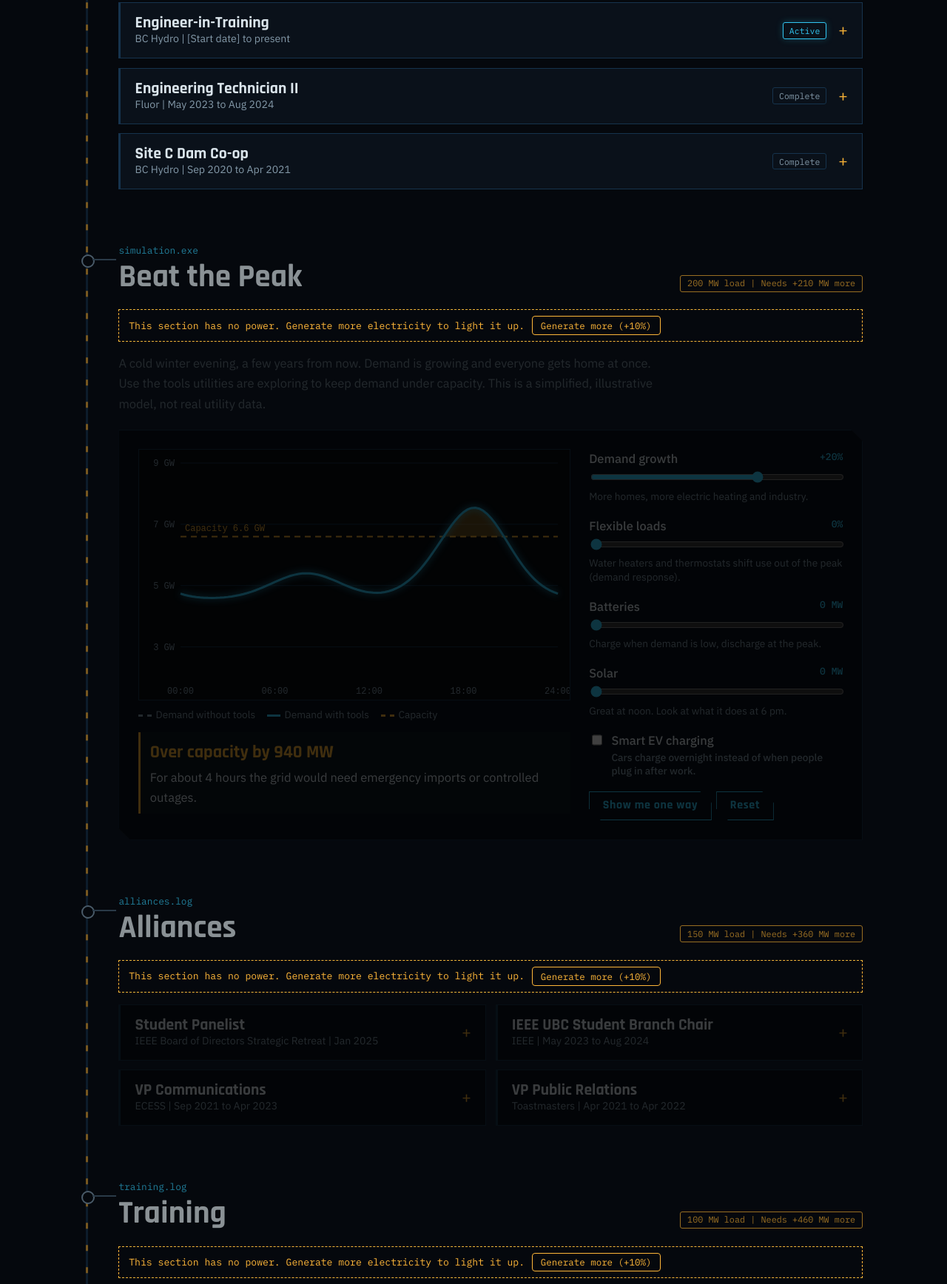
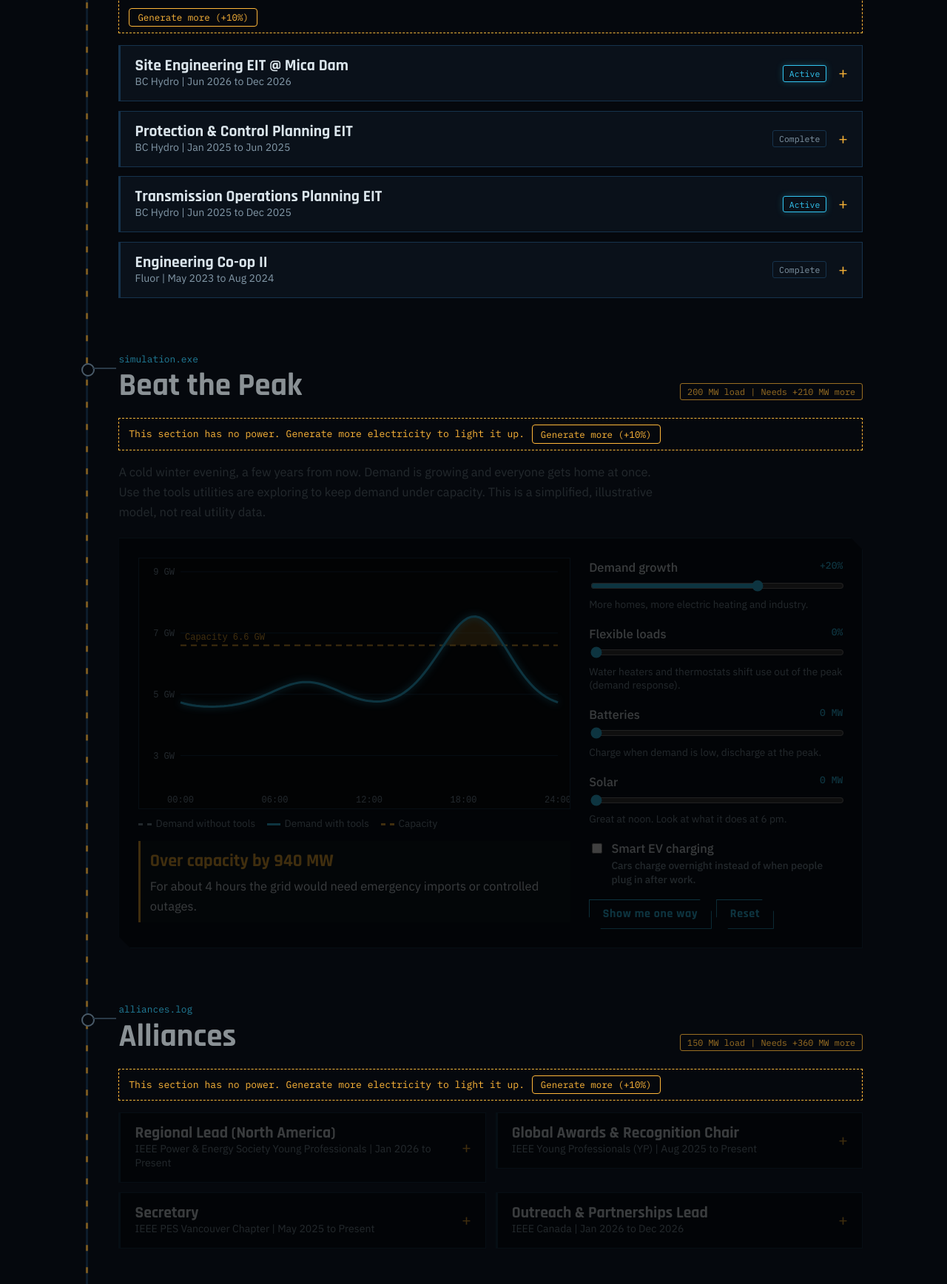
Before and after one commit to ChayanikaAwasthi/personal-website, a plain HTML site: page index.html in a window 1280 px wide. Shown: the part 1665-3401 px from the top of the page at 74% size. Drawn offline with Linux system fonts and the light colour scheme.

Commit message:
Update index.html

```diff
--- a/index.html
+++ b/index.html
@@ -243,11 +243,11 @@ footer{padding:3rem 0 4rem;color:var(--muted);font-size:.85rem}
     <div class="panel profile">
       <div class="frame"><img src="assets/profilepic.png" alt="Portrait of Chayanika Awasthi" onerror="this.parentNode.remove()"></div>
       <div>
-        <p>I love understanding how electricity flows, from a generating station all the way to the plug in your house. I'm deeply interested in renewable energy and committed to building a more sustainable future. Electrical engineering excites me because it's where innovation meets real-world impact.</p>
+        <p>I've always been fascinated by the journey of electricity, how power travels from generation through complex grid networks to the simple flip of a switch in out homes. With a passion for modernizing energy systems, I'm exploring the intersection of power engineering, emerging technologies and AI to help shape the future of energy. Electrical engineering excites me because it's where innovation meets real-world impact.</p>
         <div class="stats">
           <div class="stat"><b>BASc, Electrical Eng.</b><span>University of British Columbia, 2025</span></div>
           <div class="stat"><b>Engineer-in-Training</b><span>BC Hydro</span></div>
-          <div class="stat"><b>IEEE UBC Chair</b><span>Student Branch, 2023 to 2024</span></div>
+          <div class="stat"><b>IEEE Leader</b><span>Regional & Global</span></div>
         </div>
       </div>
     </div>
@@ -304,10 +304,10 @@ footer{padding:3rem 0 4rem;color:var(--muted);font-size:.85rem}
     <div class="head"><span class="mono">channel.open</span><h2>Contact</h2></div>
     <a class="c" href="mailto:chayanika@ieee.org">chayanika@ieee.org</a>
     <a class="c" href="https://www.linkedin.com/in/chayanikaawasthi/">LinkedIn</a>
-    <a class="c" href="https://github.com/your-username">GitHub</a>
+    <a class="c" href="https://github.com/chayanikaawasthi">GitHub</a>
   </section>
 </main>
-<footer><div class="wrap">&copy; 2025 Chayanika Awasthi. All rights reserved. The grid model on this page is simplified and for illustration only.</div></footer>
+<footer><div class="wrap">&copy; 2026 Chayanika Awasthi. All rights reserved. The grid model on this page is simplified and for illustration only.</div></footer>
 
 <script>
 /* ===== Content: edit freely. Add projects to PROJECTS. ===== */
@@ -315,15 +315,16 @@ var PROJECTS=[
   /* {t:"Project name", s:"One-line summary", w:"Year", status:"Complete", body:["The problem.","What you did.","The result."]} */
 ];
 var MISSIONS=[
-  {t:"Engineer-in-Training",s:"BC Hydro",w:"[Start date] to present",logo:"hydro.png",status:"Active",body:["[A project you led or supported, and the result.]","[A tool or process you built or improved.]","Building EGBC competency experience in power system engineering."]},
-  {t:"Engineering Technician II",s:"Fluor",w:"May 2023 to Aug 2024",logo:"fluor.png",status:"Complete",body:["[What you worked on and what changed because of it.]","[Another highlight.]"]},
-  {t:"Site C Dam Co-op",s:"BC Hydro",w:"Sep 2020 to Apr 2021",logo:"hydro.png",status:"Complete",body:["[What you worked on and what you learned.]"]}
+  {t:"Site Engineering EIT @ Mica Dam",s:"BC Hydro",w:"Jun 2026 to Dec 2026",logo:"hydro.png",status:"Active",body:["Worked at Mica Generating Station, one of Canada's largest hydro facility, situated behind BC's tallest Dam at 244m high, with a installed generating capacity of 2.7 GW. Involved with Dam projects, commissioning activities, and coordincation with engineering and construction contractors."]},
+  {t:"Protection & Control Planning EIT",s:"BC Hydro",w:"Jan 2025 to Jun 2025",logo:"hydro.png",status:"Complete",body:["Supported protection system studies and planning activities, including relay settings, short circuit analysis and underfrequency load shedding (UFLS) compliance. Gained exposure to protection schemes, remedial action schemes (RAS), and NERC reliability requirements."]},
+  {t:"Transmission Operations Planning EIT",s:"BC Hydro",w:"Jun 2025 to Dec 2025",logo:"hydro.png",status:"Active",body:["Contributed to real-time and operational planning studies for BC Hydro's transmission network and interconnections. Conducted N-1 contingency and high/low load studies, supported outage coordination through CROW and assessed system reliability and operating limits using EMS."]},
+  {t:"Engineering Co-op II",s:"Fluor",w:"May 2023 to Aug 2024",logo:"fluor.png",status:"Complete",body:["Contributed to multidisciplinary EPCM projects for major mining developments. Delivered documents including load lists, cable schedules, MV/LV MCCs and other equipment specifications."]}
 ];
 var ALLIES=[
-  {t:"Student Panelist",s:"IEEE Board of Directors Strategic Retreat",w:"Jan 2025",logo:"ieee.jpg",body:["[What you spoke about and who was in the room.]"]},
-  {t:"IEEE UBC Student Branch Chair",s:"IEEE",w:"May 2023 to Aug 2024",logo:"ieee.jpg",body:["[Events you ran, team size, results.]"]},
-  {t:"VP Communications",s:"ECESS",w:"Sep 2021 to Apr 2023",logo:"ecess.jpeg",body:["[What you owned and delivered.]"]},
-  {t:"VP Public Relations",s:"Toastmasters",w:"Apr 2021 to Apr 2022",logo:"tm.png",body:["[What you owned and delivered.]"]}
+  {t:"Regional Lead (North America)",s:"IEEE Power & Energy Society Young Professionals",w:"Jan 2026 to Present",logo:"ieee.jpg",body:["Led a team of 9 engineers across US to organize technical events and knowledge sharing initiatives, connecting YPs across North America and the global power and energy community. "]},
+  {t:"Global Awards & Recognition Chair",s:"IEEE Young Professionals (YP)",w:"Aug 2025 to Present",logo:"ieee.jpg",body:["Lead a team of 7 volunteers overssing global recognition initiatives, including the IEEE Young Professionals Hall of Fame Award. Also organized the global IEEE YP 30th Anniversary celebration, featuring an international tree-planting initiative."]},
+  {t:"Secretary",s:"IEEE PES Vancouver Chapter",w:"May 2025 to Present",logo:"ecess.jpeg",body:["Support community engagement by organizing technical webinars, industry tours, and networking opportunities to connect local professionals with the power and energy industry"]},
+  {t:"Outreach & Partnerships Lead",s:"IEEE Canada",w:"Jan 2026 to Dec 2026",logo:"tm.png",body:["Identified and developed strategic collaboration opportunities with provincial engineering regulatory bodies, including EGBC, to strengthen engagement between IEEE and the broader engineering community."]}
 ];
 var TRAINING=[
   {t:"BASc Electrical Engineering",s:"University of British Columbia",w:"Class of 2025",logo:"ubcfull.png",body:["Focus on power systems and renewable energy."]},
```
